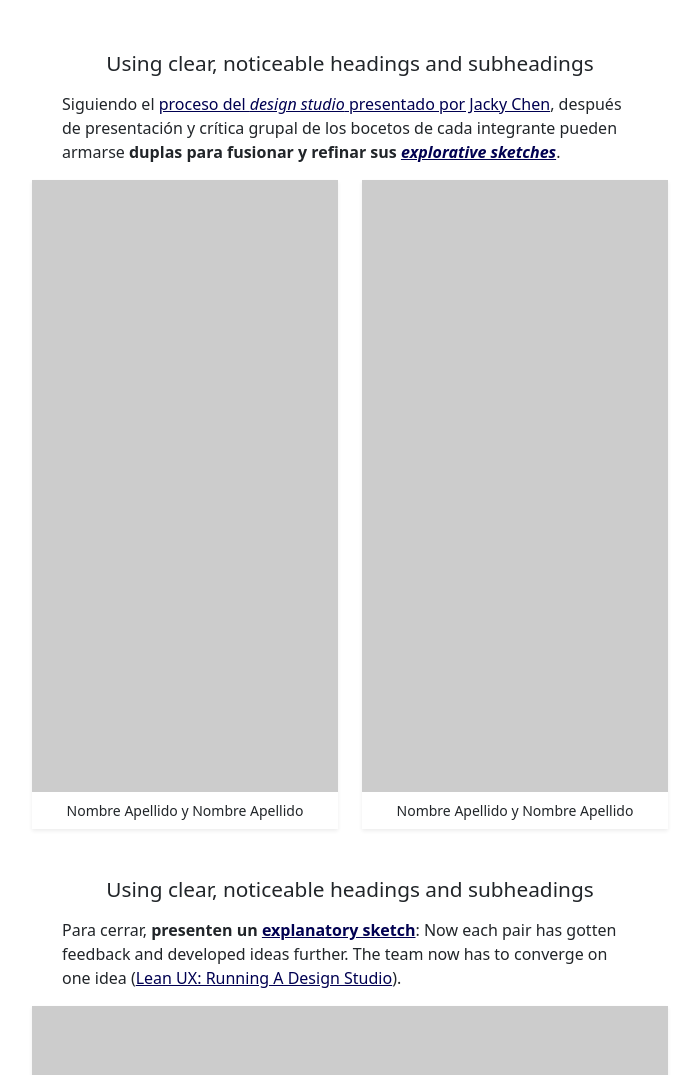
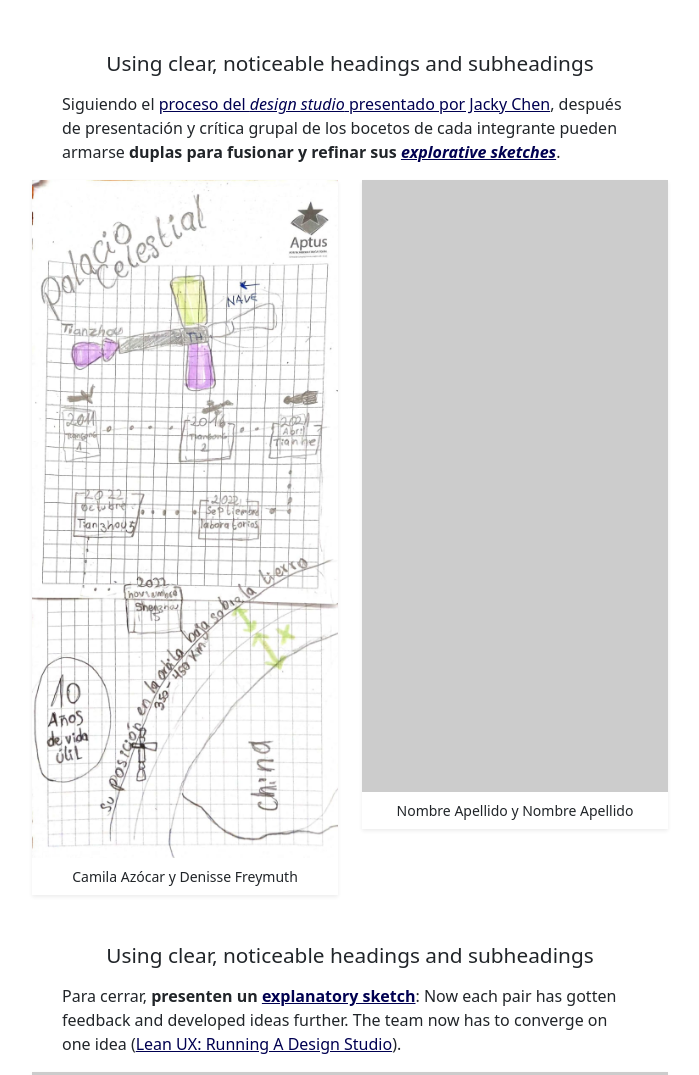
Before and after one commit to Programa-Shenzhou/Bocetos_clase12, a plain HTML site: page index.html in a window 1280 px wide. Shown: the part 3362-4437 px from the top of the page, without its empty margins (290-989 px from the left). Drawn offline with nearby package versions, Linux system fonts and the light colour scheme.

Commit message:
Update index.html

```diff
--- a/index.html
+++ b/index.html
@@ -127,8 +127,8 @@
                             <!--un boceto-->
                             <div class="col text-center">
                                 <figure class="shadow-sm">
-                                    <img src="img/boceto.png" class="w-100" />
-                                    <figcaption class="small mb-4 p-2">Nombre Apellido y Nombre Apellido</figcaption>
+                                    <img src="img/boceto-grupal1.jpeg" class="w-100" />
+                                    <figcaption class="small mb-4 p-2">Camila Azócar y Denisse Freymuth</figcaption>
                                 </figure>
                             </div>
                             <!--un boceto-->
```
